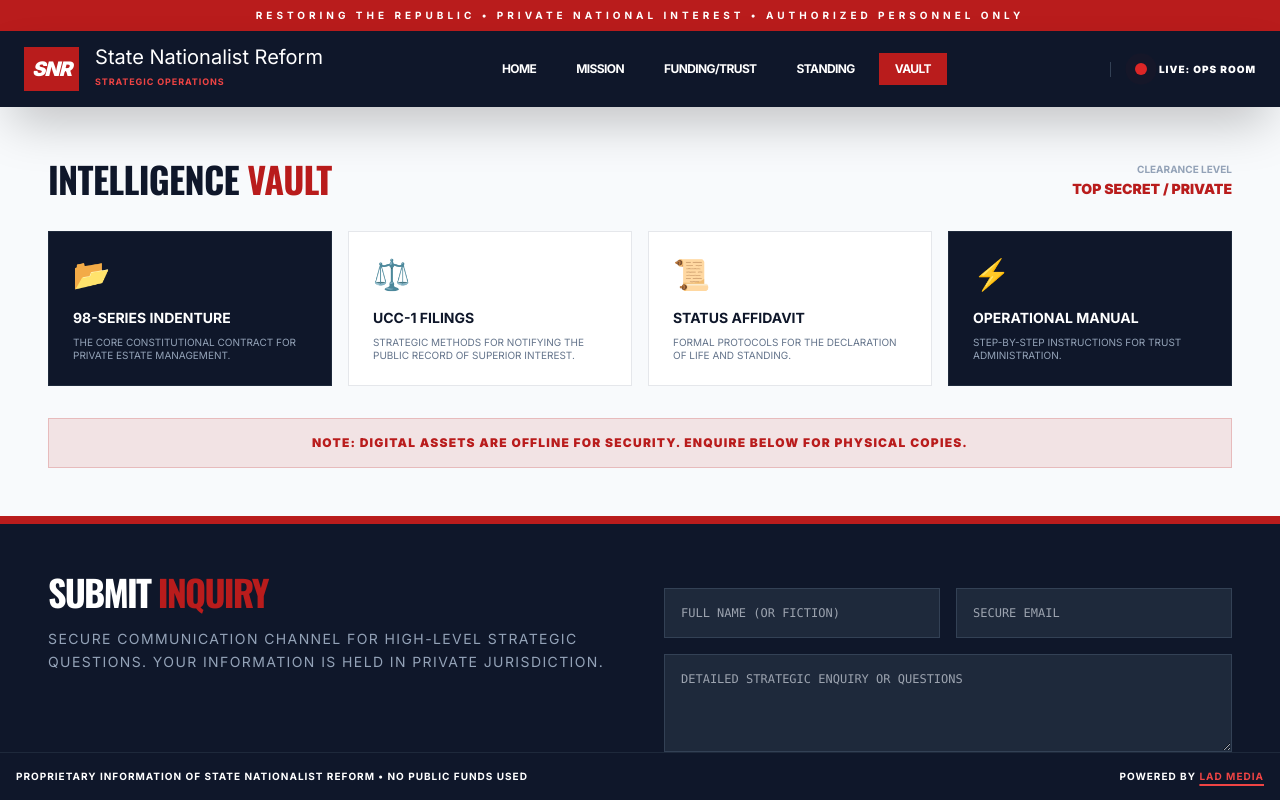
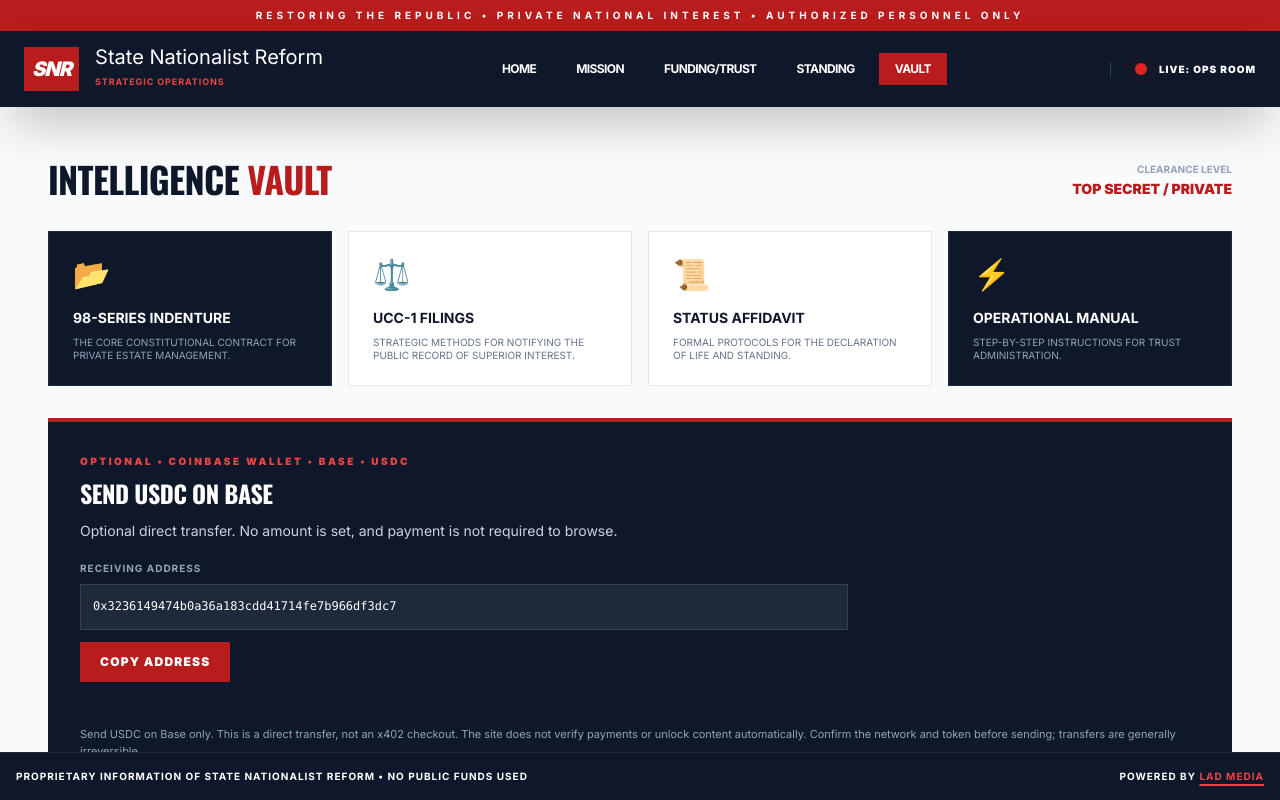
Before and after one commit to Andrew1531/state_nationalist_reform-, a plain HTML site: page vault.html in a window 1280 px wide. Drawn offline with nearby package versions, Linux system fonts and the light colour scheme.

Commit message:
Add optional Base USDC transfer to Vault

```diff
--- a/site.js
+++ b/site.js
@@ -1,4 +1,7 @@
 function scrollToContact(){const element=document.getElementById("contact-form-section");if(element)element.scrollIntoView({behavior:"smooth"});}
+
+async function copyBaseUsdcAddress(){const addressElement=document.getElementById("base-usdc-address");const status=document.getElementById("base-usdc-copy-status");if(!addressElement||!status)return;try{if(!navigator.clipboard||!navigator.clipboard.writeText)throw new Error("Clipboard unavailable");await navigator.clipboard.writeText(addressElement.textContent.trim());status.textContent="Base USDC address copied.";}catch{status.textContent="Copy failed. Select the address above and copy it manually.";}}
+window.copyBaseUsdcAddress=copyBaseUsdcAddress;
 
 let fundingChartInstance=null;
 function initCharts(){const chartEl=document.getElementById("fundingChart");if(!chartEl||!window.Chart)return;if(fundingChartInstance)fundingChartInstance.destroy();fundingChartInstance=new window.Chart(chartEl.getContext("2d"),{type:"bar",data:{labels:["Liquidity","Real Estate","Equities","Privacy"],datasets:[{label:"Public Status (Exposed)",data:[65,80,55,10],backgroundColor:"#1E293B"},{label:"SNR Trust (Insulated)",data:[95,100,90,100],backgroundColor:"#B91C1C"}]},options:{responsive:true,maintainAspectRatio:false,indexAxis:"y",plugins:{legend:{position:"bottom",labels:{font:{weight:"bold",size:10}}}},scales:{x:{beginAtZero:true,max:100}}}});}
--- a/vault.html
+++ b/vault.html
@@ -12,12 +12,12 @@
 
     <meta charset="UTF-8">
     <meta name="viewport" content="width=device-width, initial-scale=1.0">
-    <meta name="description" content="Browse the State Nationalist Reform Vault resource listings.">
+    <meta name="description" content="Browse the Vault resource listings and optional USDC-on-Base transfer information.">
     <meta name="robots" content="index,follow">
     <link rel="canonical" href="https://statenationalistreform.com/vault.html">
     <meta property="og:type" content="website">
     <meta property="og:title" content="Vault | State Nationalist Reform">
-    <meta property="og:description" content="Browse the State Nationalist Reform Vault resource listings.">
+    <meta property="og:description" content="Browse the Vault resource listings and optional USDC-on-Base transfer information.">
     <meta property="og:url" content="https://statenationalistreform.com/vault.html">
     <title>Vault | State Nationalist Reform</title>
     <script src="https://cdn.tailwindcss.com"></script>
@@ -82,6 +82,23 @@
 
 
 
+
+
+
+
+                <section class="mt-8 bg-slate-900 text-white border-t-4 border-red-700 p-6 md:p-8" aria-labelledby="base-usdc-title">
+                    <p class="text-[10px] font-black uppercase tracking-[0.25em] text-red-500">Optional • Coinbase Wallet • Base • USDC</p>
+                    <h2 id="base-usdc-title" class="text-2xl font-black uppercase mt-2">Send USDC on Base</h2>
+                    <p class="text-sm text-slate-300 mt-3">Optional direct transfer. No amount is set, and payment is not required to browse.</p>
+                    <div class="mt-5 max-w-3xl">
+                        <p class="text-[10px] font-bold uppercase tracking-widest text-slate-400 mb-2">Receiving address</p>
+                        <code id="base-usdc-address" class="block break-all bg-slate-800 border border-slate-700 p-3 text-xs leading-relaxed">0x3236149474b0a36a183cdd41714fe7b966df3dc7</code>
+                        <button type="button" onclick="copyBaseUsdcAddress()" class="mt-3 bg-red-700 px-5 py-3 text-xs font-black uppercase tracking-widest hover:bg-red-800 focus-visible:outline focus-visible:outline-2 focus-visible:outline-white">Copy address</button>
+                        <p id="base-usdc-copy-status" class="mt-2 min-h-5 text-xs text-slate-300" role="status" aria-live="polite"></p>
+                    </div>
+                    <p class="mt-4 text-[11px] leading-relaxed text-slate-400">Send USDC on Base only. This is a direct transfer, not an x402 checkout. The site does not verify payments or unlock content automatically. Confirm the network and token before sending; transfers are generally irreversible.</p>
+                </section>
+
                 <div class="mt-8 text-center bg-red-700/10 p-4 border border-red-700/20">
                     <p class="text-xs font-black uppercase tracking-widest text-red-700">Note: Digital assets are offline for security. Enquire below for physical copies.</p>
                 </div>
```
Also changed, not shown: index.html (+1 -1 lines), llms.txt.
